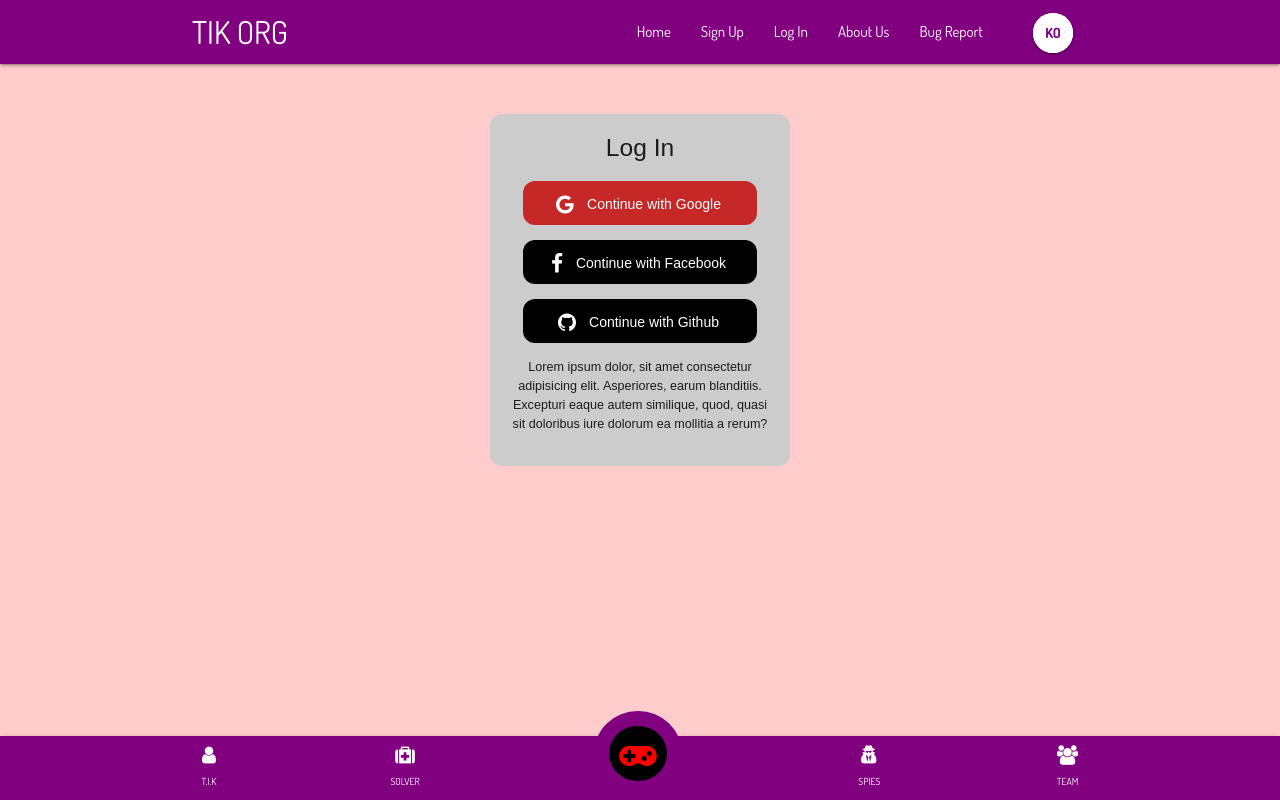
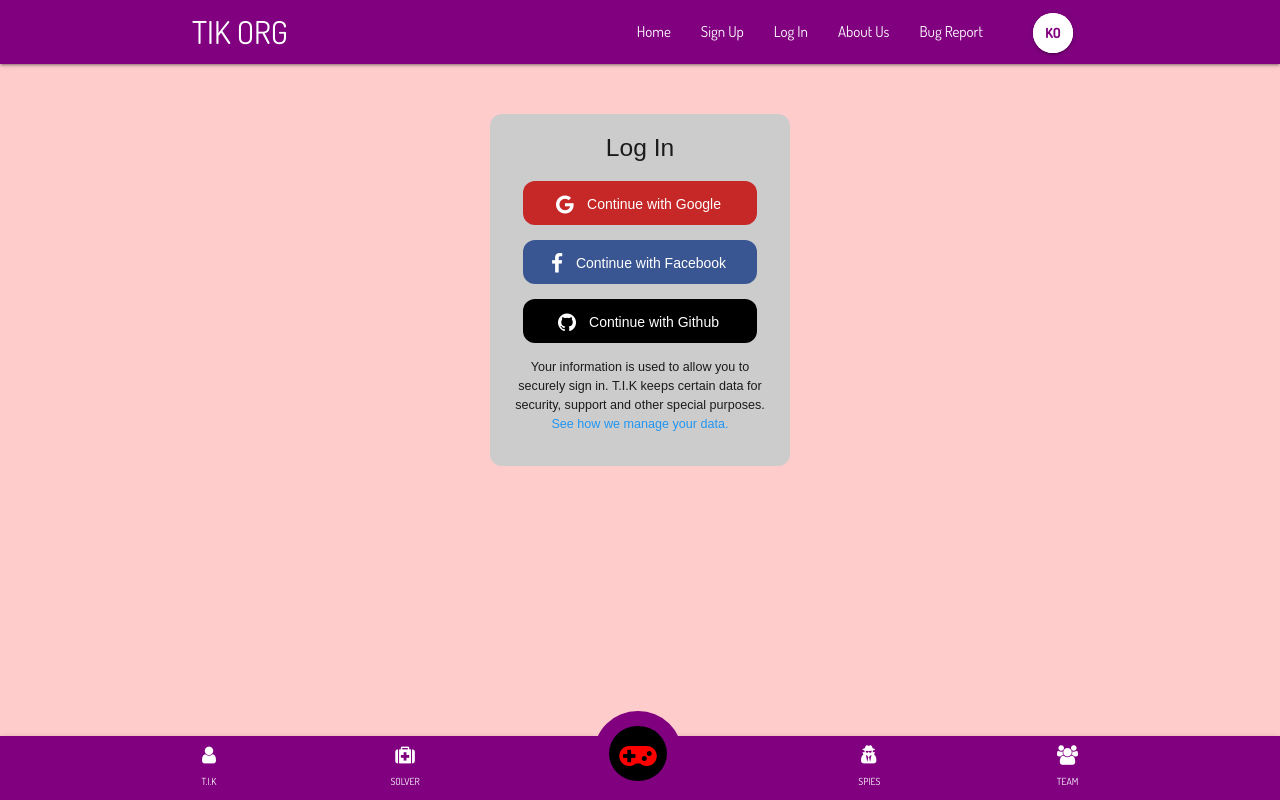
Before and after one commit to SilvenLEAF/TIK-Official, a React (Create React App) app in the folder client/: page /login in a window 1280 px wide. Built offline with nearby package versions, Linux system fonts and the light colour scheme.

Commit message:
fixed 4 UI bugs

```diff
--- a/client/src/components/auth/LoginForm.js
+++ b/client/src/components/auth/LoginForm.js
@@ -16,25 +16,25 @@ function LoginForm() {
       <div className="container myAuthFormHolder">
         <div className="myAuthMainBox">
           <h5>Log In</h5>
-          <a href="/" className="myOauthBtnGoogle" className="red darken-3">
+          <a href="/" className="red darken-3 myOauthBtnGoogle">
             <i className="fa fa-google"></i>
             <span>Continue with Google</span>
           </a>
 
 
-          <a href="/" className="myOauthBtnFacebook" className="">
+          <a href="/" className="myOauthBtnFacebook">
             <i className="fa fa-facebook"></i>
             <span>Continue with Facebook</span>
           </a>
 
 
-          <a href="/" className="myOauthBtnGithub" className="black">
+          <a href="/" className="black myOauthBtnGithub">
             <i className="fa fa-github"></i>
             <span>Continue with Github</span>
           </a>
 
           <p>
-            Lorem ipsum dolor, sit amet consectetur adipisicing elit. Asperiores, earum blanditiis. Excepturi eaque autem similique, quod, quasi sit doloribus iure dolorum ea mollitia a rerum?
+          Your information is used to allow you to securely sign in. T.I.K keeps certain data for security, support and other special purposes. <span className="blue-text">See how we manage your data.</span>
           </p>
 
 
--- a/client/src/components/auth/SignupForm.js
+++ b/client/src/components/auth/SignupForm.js
@@ -34,7 +34,7 @@ function SignupForm() {
           </a>
 
           <p>
-            Lorem ipsum dolor, sit amet consectetur adipisicing elit. Asperiores, earum blanditiis. Excepturi eaque autem similique, quod, quasi sit doloribus iure dolorum ea mollitia a rerum?
+            Your information is used to allow you to securely sign in. T.I.K keeps certain data for security, support and other special purposes. <span className="blue-text">See how we manage your data.</span>
           </p>
 
 
--- a/client/src/styles/Profile.scss
+++ b/client/src/styles/Profile.scss
@@ -22,6 +22,6 @@
   }
 
   .myProfileBtnsHolder{
-    margin: 50px auto;
+    margin: 50px auto 70px auto;
   }
 }
```
